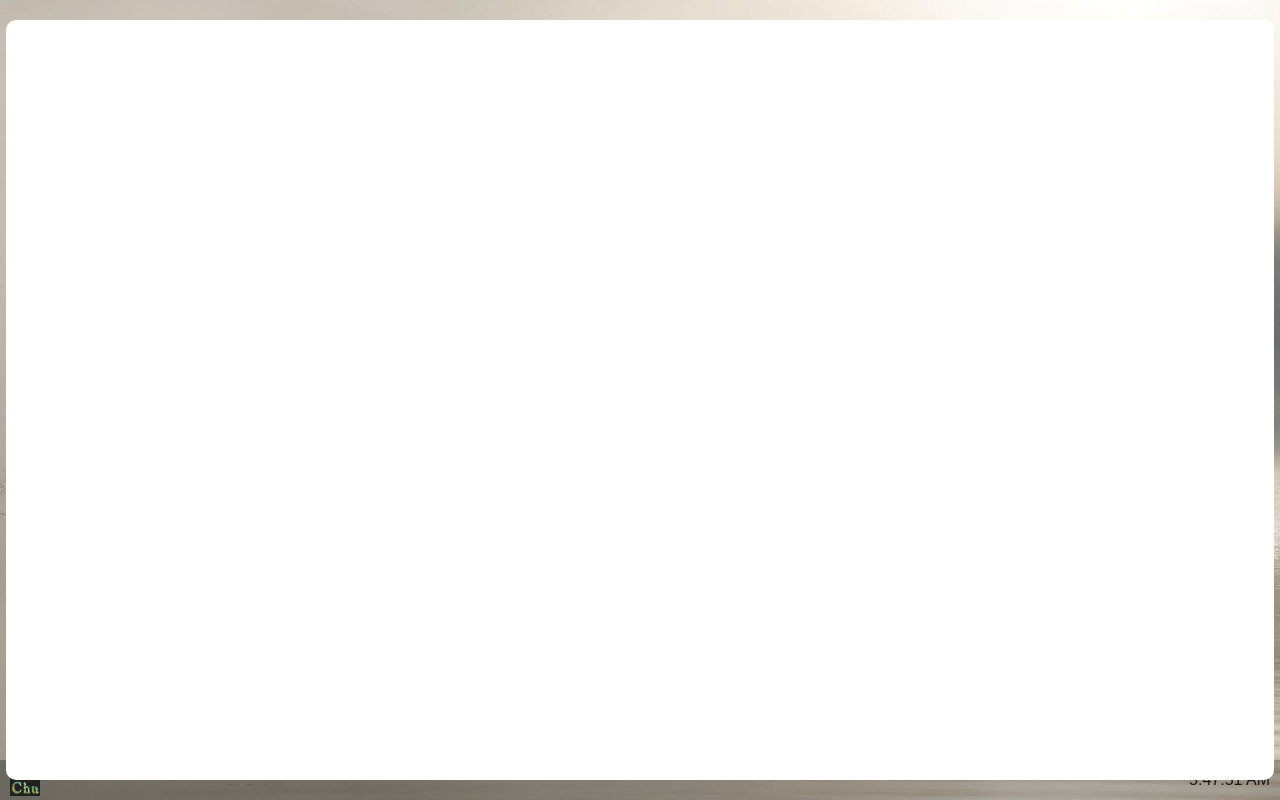
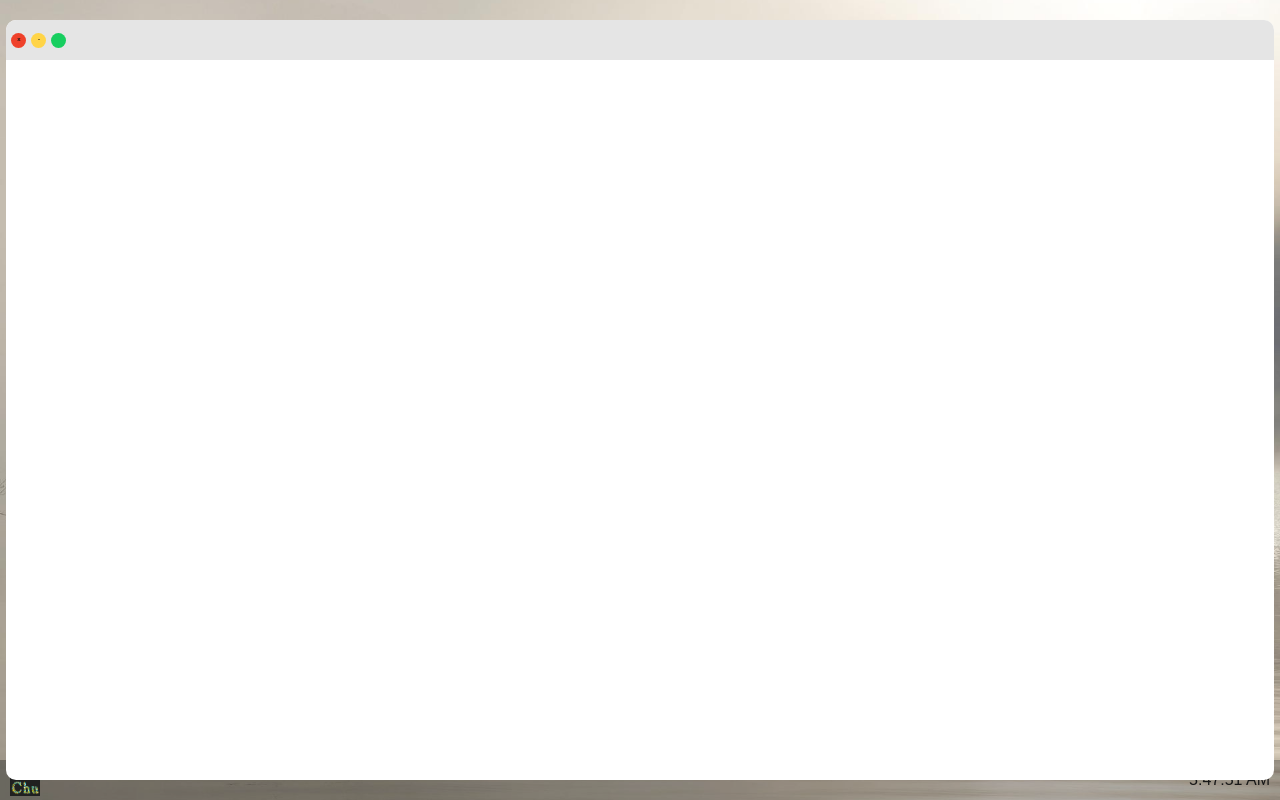
Before and after one commit to chuhongkyu/Mr_chu_HomePage, a React (Create React App) app: page /about in a window 1280 px wide. Built offline with nearby package versions, Linux system fonts and the light colour scheme.

Commit message:
모달 창 위 버튼 제작

```diff
--- a/src/components/AppLink.js
+++ b/src/components/AppLink.js
@@ -2,6 +2,11 @@ import { Link } from "react-router-dom";
 import styled from "styled-components";
 
 const App = styled.div`
+  display: flex;
+  justify-self: center;
+  align-items: center;
+  flex-direction: column;
+  a {
     display: flex;
     justify-self: center;
     align-items: center;
@@ -12,6 +17,7 @@ const App = styled.div`
       border-radius: 5%;
     }
     p {
+    }
   }
 `;
 
--- a/src/pages/About.js
+++ b/src/pages/About.js
@@ -18,6 +18,41 @@ const Modal = styled(motion.div)`
   background-color: ${(props) => props.theme.white.lighter};
   position: relative;
   z-index: 5;
+`;
+
+const TopNav = styled.div`
+  width: 100%;
+  height: 40px;
+  background-color: ${(props) => props.theme.white.darker};
+  border-top-left-radius: 10px;
+  border-top-right-radius: 10px;
+  padding: 5px;
+  display: flex;
+  align-items: center;
+`;
+
+const TopNavBtn = styled.div`
+  width: 15px;
+  height: 15px;
+  border-radius: 50%;
+  margin-right: 5px;
+  font-size: 6px;
+  font-weight: 800;
+  display: flex;
+  justify-content: center;
+  align-items: center;
+`;
+
+const RedBtn = styled(TopNavBtn)`
+  background-color: rgb(239, 65, 42);
+`;
+
+const YellowBtn = styled(TopNavBtn)`
+  background-color: rgb(255, 212, 71);
+`;
+
+const GreenBtn = styled(TopNavBtn)`
+  background-color: rgb(23, 206, 95);
 `;
 
 const ModalVariant = {
@@ -43,7 +78,13 @@ const About = () => {
         initial="inital"
         animate="animate"
         transition="transition"
-      ></Modal>
+      >
+        <TopNav>
+          <RedBtn>x</RedBtn>
+          <YellowBtn>-</YellowBtn>
+          <GreenBtn></GreenBtn>
+        </TopNav>
+      </Modal>
       <WindowBar />
     </Wrapper>
   );
```
Lines whose indentation alone changed are shown as unchanged.
